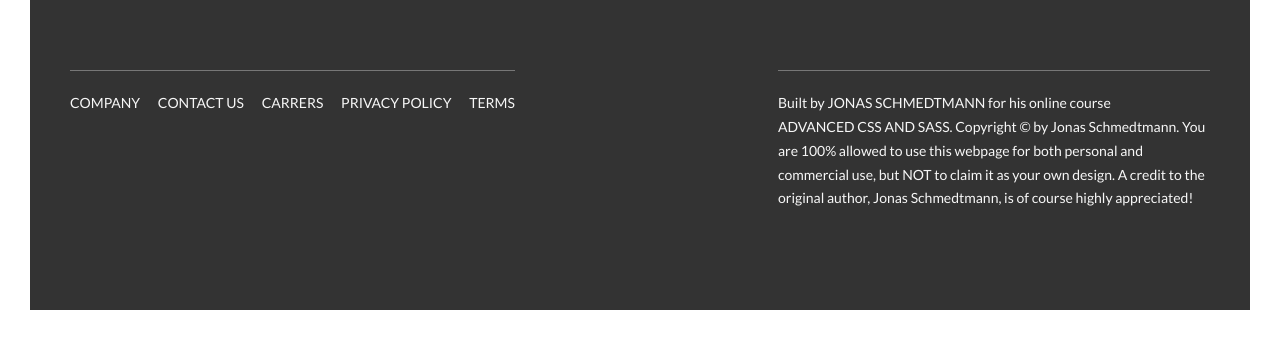
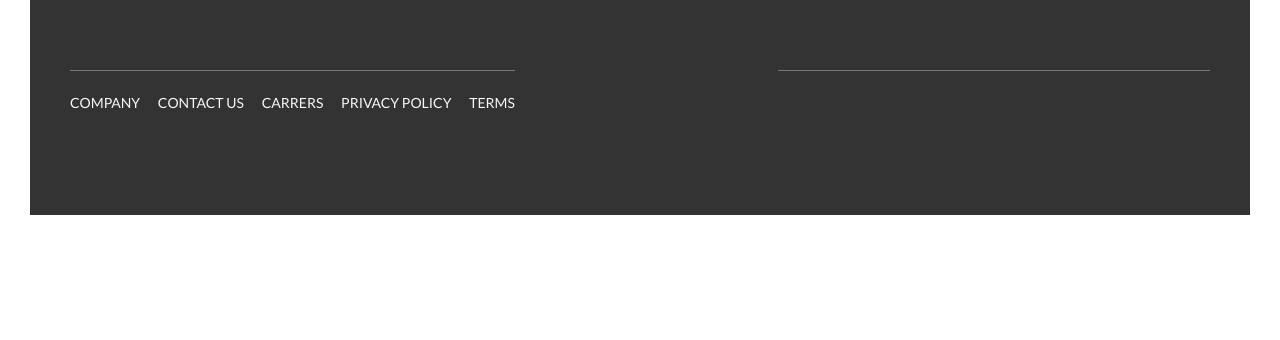
Before and after one commit to Saksham-Kumar-19/Natours, a website: page index.html in a window 1280 px wide. Shown: the part 5815-6155 px from the top of the page. After the commit the page ends 6060 px from the top, so only its background shows below. Drawn offline with Linux system fonts and the light colour scheme.

Commit message:
index.html

```diff
--- a/index.html
+++ b/index.html
@@ -27,7 +27,7 @@
 
             <nav class="navigation__nav">
                 <ul class="navigation__list">
-                    <li class="navigation__item"><a href="#" class="navigation__link"><span>01</span>About Natous</a></li>
+                    <li class="navigation__item"><a href="#" class="navigation__link"><span>01</span>About Natours</a></li>
                     <li class="navigation__item"><a href="#" class="navigation__link"><span>02</span>Your benfits</a></li>
                     <li class="navigation__item"><a href="#" class="navigation__link"><span>03</span>Popular tours</a></li>
                     <li class="navigation__item"><a href="#" class="navigation__link"><span>04</span>Stories</a></li>
@@ -390,10 +390,7 @@
                 </div>
                 <div class="col-1-of-2">
                     <p class="footer__copyright">
-                        Built by <a href="#" class="footer__link">Jonas Schmedtmann</a> for his online course <a href="#" class="footer__link">Advanced CSS and Sass</a>.
-                        Copyright &copy; by Jonas Schmedtmann. You are 100% allowed to use this webpage for both personal
-                        and commercial use, but NOT to claim it as your own design. A credit to the original author, Jonas
-                        Schmedtmann, is of course highly appreciated!
+
                     </p>
                 </div>
             </div>
```
